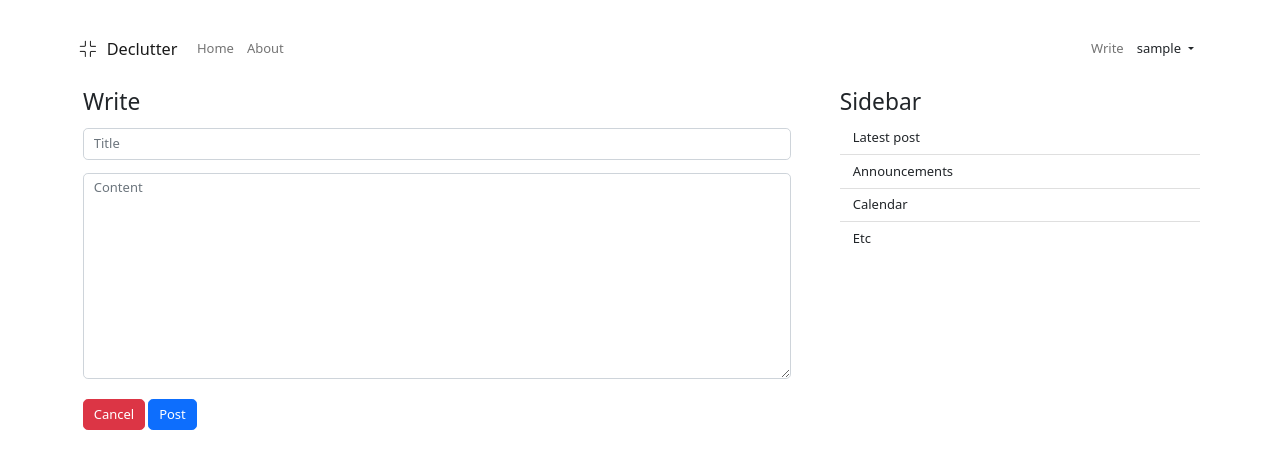
After one commit to hyoaru/declutter, a Flask app: page /post/write in a window 1280 px wide. The commit adds this page. Shown: the top 469 px of the page. Run offline with Flask 2, Linux system fonts and the light colour scheme; the visitor is signed in with stand-in values (Sample User, id 1); data comes from the database, SQL or seed files in the repository; some libraries are stand-ins or nearby versions.

Commit message:
[add] create post functionality

```diff
--- /dev/null
+++ b/declutter/blueprints/forms/main/post.py
@@ -0,0 +1,26 @@
+from flask_login import current_user
+from flask_wtf import FlaskForm
+from wtforms import StringField, PasswordField, SubmitField, TextAreaField
+from wtforms.validators import DataRequired, Email, Length, ValidationError, EqualTo
+from declutter.database import bcrypt
+from declutter.blueprints.models.users import Users
+
+
+class PostCreate(FlaskForm):
+    post_title = StringField(
+        'Title',
+        validators = [
+            DataRequired(message = 'Must provide a title'),
+            Length(max = 100, message = 'Title must be under 100 characters')
+        ]
+    )
+
+    post_content = TextAreaField(
+        'Content',
+        validators = [
+            DataRequired(message = 'Must provide content'),
+            Length(max = 1500, message = 'Content must be under 1500 characters')
+        ]
+    )
+
+    post_submit = SubmitField('Post')
--- a/declutter/blueprints/models/posts.py
+++ b/declutter/blueprints/models/posts.py
@@ -10,4 +10,4 @@ class Posts(db.Model):
     post_date = db.Column(db.DateTime, nullable = False, default = datetime.utcnow)
 
     def __repr__(self):
-        return f"Posts('{self.post_title}', '{self.post_date}'"
+        return f"Posts('{self.post_id}', '{self.post_title}', '{self.post_date}', '{self.post_author}'"
--- a/declutter/blueprints/models/users.py
+++ b/declutter/blueprints/models/users.py
@@ -16,7 +16,7 @@ class Users(db.Model, UserMixin):
     posts = db.relationship('Posts', backref = 'post_author', lazy = True)
 
     def __repr__(self):
-        return f"User('{self.user_email}', '{self.user_username}'"
+        return f"User('{self.user_id}', {self.user_email}', '{self.user_username}', '{self.user_date_created})'"
 
     def get_id(self):
         return self.user_id
--- a/declutter/routes.py
+++ b/declutter/routes.py
@@ -2,6 +2,7 @@ from declutter import app
 from declutter.blueprints.forms.authentication.auth_register import RegistrationForm
 from declutter.blueprints.forms.authentication.auth_login import LoginForm
 from declutter.blueprints.forms.authentication.auth_update_account import UpdateEmail, UpdatePassword, UpdateUsername
+from declutter.blueprints.forms.main.post import PostCreate
 from declutter.database import db, bcrypt
 
 from flask import render_template, url_for, flash, redirect, request
@@ -11,25 +12,11 @@ from flask_login import login_required, login_user, current_user, logout_user
 from declutter.blueprints.models.users import Users
 from declutter.blueprints.models.posts import Posts
 
-postlist = [
-    {
-        'author': 'User',
-        'title': 'Some thoughts ive been keeping for a while',
-        'content': 'Lorem ipsum dolor sit amet, consectetur adipiscing elit. Vivamus iaculis metus vel ex fringilla ornare vitae eget elit. Suspendisse efficitur congue eros, et tempus arcu. Mauris mollis, lectus et vehicula pellentesque, nibh ex rutrum lorem, ut sagittis enim odio quis nulla. Sed vehicula egestas cursus. Ut commodo eleifend condimentum. Nullam aliquam nunc imperdiet, euismod dui sed, bibendum turpis. Mauris eros est, feugiat a consequat in, lobortis eget leo. Morbi eleifend erat diam, in dapibus metus viverra vel.',
-        'date': 'July 16, 2022'
-    },
-    {
-        'author': 'User',
-        'title': 'Une hirondelle ne fait pas le printemps',
-        'content': 'Lorem ipsum dolor sit amet, consectetur adipiscing elit. Vivamus iaculis metus vel ex fringilla ornare vitae eget elit. Suspendisse efficitur congue eros, et tempus arcu. Mauris mollis, lectus et vehicula pellentesque, nibh ex rutrum lorem, ut sagittis enim odio quis nulla. Sed vehicula egestas cursus. Ut commodo eleifend condimentum. Nullam aliquam nunc imperdiet, euismod dui sed, bibendum turpis. Mauris eros est, feugiat a consequat in, lobortis eget leo. Morbi eleifend erat diam, in dapibus metus viverra vel.',
-        'date': 'July 16, 2022'
-    }
-]
-
 @app.route("/")
 @app.route("/home")
 def home():
-    return render_template('main/home.html', posts=postlist)
+    post_list = Posts.query.all()
+    return render_template('main/home.html', posts = post_list)
 
 @app.route("/about")
 def about():
@@ -47,10 +34,9 @@ def register():
             user_username = registration_form.user_username.data,
             user_password = bcrypt.generate_password_hash(registration_form.user_password_confirm.data).decode('utf-8')
         )
-
         db.session.add(registered_user)
         db.session.commit()
-
+        login_user(user = Users.query.filter_by(user_email = registered_user.user_email).first())
         flash(f'Account successfully created for {registration_form.user_username.data}!', 'success')
         return redirect(url_for('login'))
 
@@ -115,3 +101,19 @@ def update_email():
         flash('Email updated successfully!', 'success')
         return redirect(url_for('account'))
     return render_template('auth/update_email.html', title = 'Email update', form = update_email_form)
+
+@app.route("/post/write", methods = ['GET', 'POST'])
+@login_required
+def post_write():
+    post_write_form = PostCreate()
+    if post_write_form.validate_on_submit():
+        post = Posts(
+            post_title = post_write_form.post_title.data,
+            post_content = post_write_form.post_content.data,
+            post_author = current_user
+        )
+        db.session.add(post)
+        db.session.commit()
+        flash('Your post has been created!', 'success')
+        return redirect(url_for('home'))
+    return render_template('main/post_create.html', title = 'Write', form = post_write_form)
--- a/declutter/templates/base.html
+++ b/declutter/templates/base.html
@@ -46,8 +46,12 @@
                     </ul>
 
                     {% if current_user.is_authenticated %}
+                        <ul class="navbar-nav">
+                            <li class="nav-item">
+                                <a href="{{ url_for('post_write') }}" class="nav-link">Write</a>
+                            </li>
                             <div class="nav-item dropdown">
-                            <a href="#" class="nav-link dropdown-toggle" data-bs-toggle="dropdown" id="navbarDropdownMenuLink">
+                                <a href="#" class="nav-link dropdown-toggle text-dark" data-bs-toggle="dropdown" id="navbarDropdownMenuLink">
                                     {{ current_user.user_username }}
                                 </a>
                                 <ul class="dropdown-menu">
@@ -55,6 +59,7 @@
                                     <li><a href="{{ url_for('logout') }}" class="dropdown-item">Log out</a></li>
                                 </ul>
                             </div>
+                        </ul>
                     {% else %}
                         <ul class="navbar-nav">
                             <li class="nav-item">
--- /dev/null
+++ b/declutter/templates/main/post_create.html
@@ -0,0 +1,37 @@
+{% extends 'base.html' %}
+{% block content %}
+    <h3 class="mb-3">Write</h3>
+    <form action="" method="POST">
+        {{ form.csrf_token }}
+        <fieldset>
+            <div class="form-group mb-3">
+                {% if form.post_title.errors %}
+                    {{ form.post_title(class="form-control is-invalid", placeholder="Title", required=False) }}
+                    <div class="invalid-feedback">
+                        {% for error in form.post_title.errors %}
+                            <span>{{ error }}</span>
+                        {% endfor %}
+                    </div>
+                {% else %}
+                    {{ form.post_title(class="form-control", placeholder="Title", required=False) }}
+                {% endif %}
+            </div>
+            <div class="form-group mb-4">
+                {% if form.post_content.errors %}
+                    {{ form.post_content(class="form-control is-invalid", placeholder="Content", rows=10, required=False) }}
+                    <div class="invalid-feedback">
+                        {% for error in form.post_content.errors %}
+                            <span>{{ error }}</span>
+                        {% endfor %}
+                    </div>
+                {% else %}
+                    {{ form.post_content(class="form-control", placeholder="Content", rows=10, required=False) }}
+                {% endif %}
+            </div>
+            <div class="form-group">
+                <a href="{{ url_for('home') }}" class="btn btn-danger">Cancel</a>
+                {{ form.post_submit(class="btn btn-primary") }}
+            </div>
+        </fieldset>
+    </form>
+{% endblock content %}
```
Also changed, not shown: declutter/templates/main/home.html (+5 -4 lines). Lines whose indentation alone changed are shown as unchanged.
